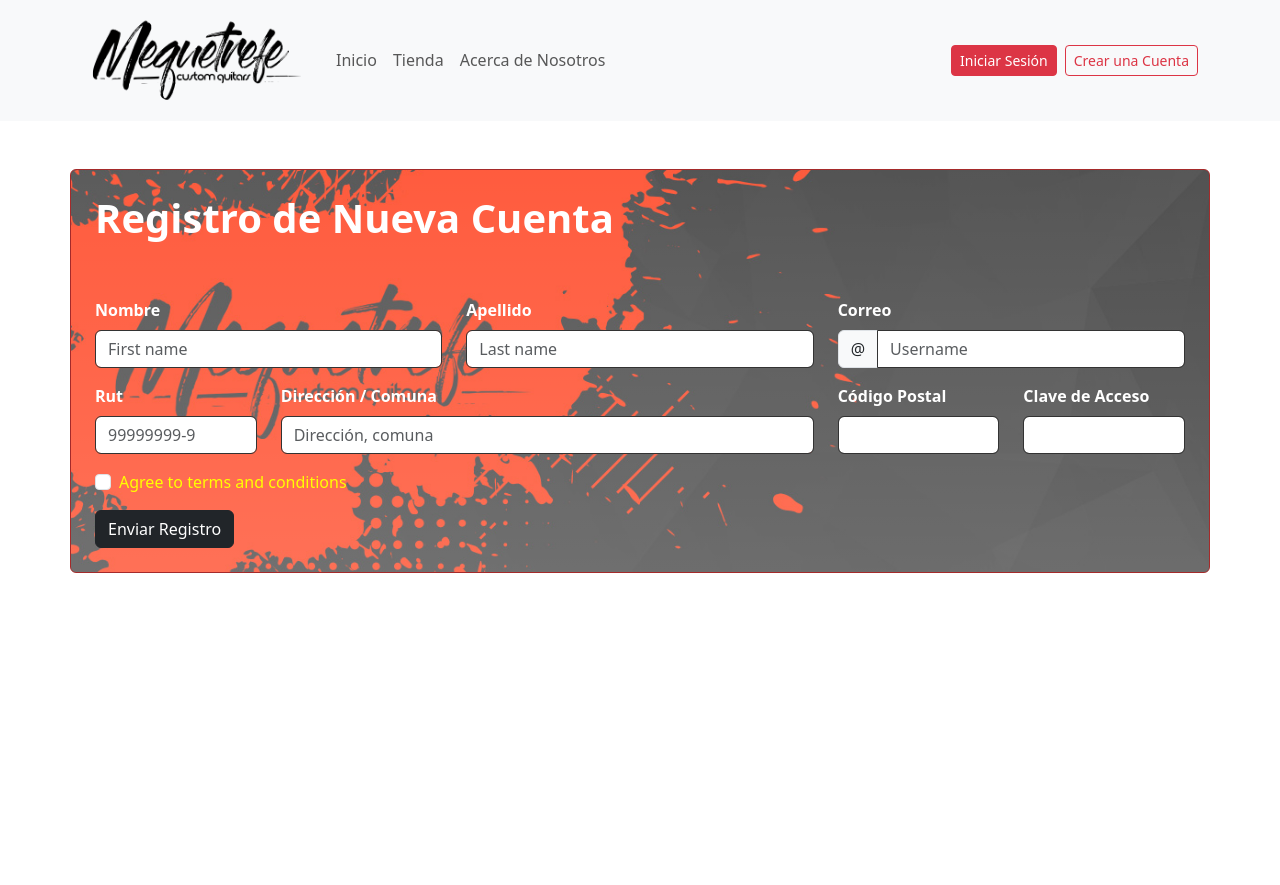
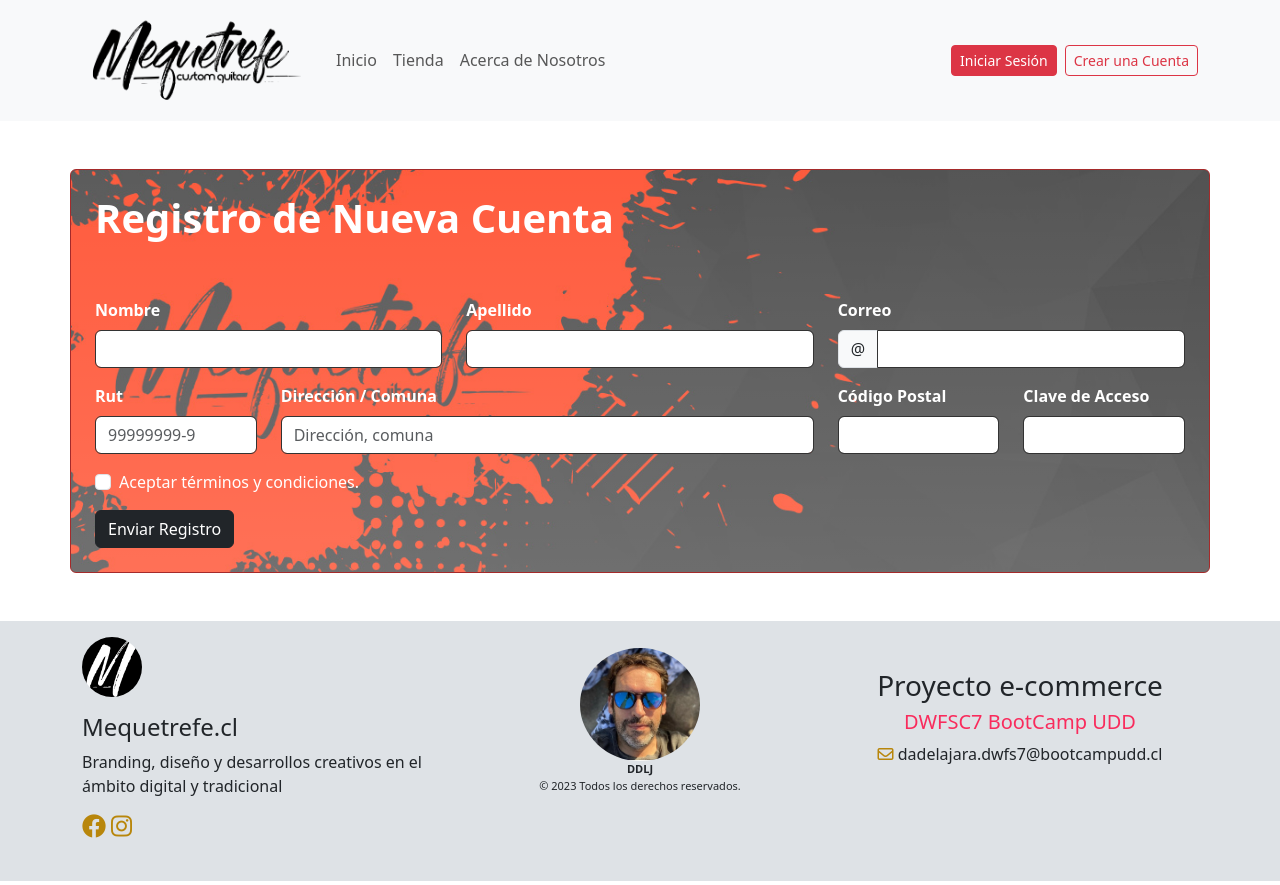
Before and after one commit to Ddelajara/Mequetrefe, a React (Vite) app: page /Registrate in a window 1280 px wide. Before the commit the page ends 800 px from the top, so only its background shows below. Built offline with nearby package versions, Linux system fonts and the light colour scheme; no server answers.

Commit message:
Subida a Netlify Final

```diff
--- a/src/components/MenuNav.jsx
+++ b/src/components/MenuNav.jsx
@@ -46,7 +46,7 @@ export function MenuNav() {
                 <Nav className="me-auto">
                     <Nav.Link href="/">Inicio</Nav.Link>
                     <Nav.Link href="/ListaProductos">Tienda</Nav.Link>
-                    <Nav.Link href="#link">Acerca de Nosotros</Nav.Link>
+                    <Nav.Link href="/Acerca">Acerca de Nosotros</Nav.Link>
                     {/* <button onClick={() => setIsLoggedIn(!isLoggedIn)}>
                     {isLoggedIn ? 'Logout' : 'Login'}
                     </button> */}
--- a/src/components/Registrate.jsx
+++ b/src/components/Registrate.jsx
@@ -9,6 +9,7 @@ import axios from 'axios';
 import Swal from 'sweetalert2'
 import withReactContent from 'sweetalert2-react-content'
 import { useNavigate } from 'react-router-dom';
+import { Footer } from './Footer';
 
 const MySwal = withReactContent(Swal)
 
@@ -19,14 +20,14 @@ export function Registrate() {
 
   const handleSubmit = async (event) => {
     event.preventDefault();
+
     const form = event.currentTarget;
+
     if (form.checkValidity() === false) {
       event.stopPropagation();
     } else {
       // Recolecta la data del formulario
       const formData = new FormData(form);
-
-
       const userData = {
         nombre: formData.get('nombre'),
         apellido: formData.get('apellido'),
@@ -35,7 +36,6 @@ export function Registrate() {
         direccion: formData.get('direccion'),
         codigoPostal: formData.get('codigoPostal'),
         password: formData.get('password'),
-        // Asegúrate de agregar campos para 'rut' y 'password' en tu formulario
       };
       // Envía la data al servidor usando axios
       try {
@@ -61,7 +61,6 @@ export function Registrate() {
         }
       } catch (error) {
         if (error.response) {
-          // Mostrar el mensaje de error desde el servidor si está disponible
             Swal.fire({
                 icon: 'error',
                 title: 'Problemas en el registro',
@@ -73,10 +72,12 @@ export function Registrate() {
         }
       }
     }
+
     setValidated(true);
   };
 
   return (
+    <>
 
     <Container className='rounded border p-4 mt-5 custom-border-color'
         style={{
@@ -93,7 +94,7 @@ export function Registrate() {
             <Form.Control
                 required
                 type="text"
-                placeholder="First name"
+                placeholder=""
                 name="nombre"
                 //defaultValue="Mark"
             />
@@ -110,7 +111,7 @@ export function Registrate() {
             <Form.Control
                 required
                 type="text"
-                placeholder="Last name"
+                placeholder=""
                 name="apellido"
                 //defaultValue="Otto"
             />
@@ -128,7 +129,7 @@ export function Registrate() {
                 <InputGroup.Text id="inputGroupPrepend">@</InputGroup.Text>
                 <Form.Control
                 type="text"
-                placeholder="Username"
+                placeholder=""
                 aria-describedby="inputGroupPrepend"
                 name="correo"
                 required
@@ -148,11 +149,14 @@ export function Registrate() {
             <Form.Control type="text"
                             placeholder="99999999-9"
                             name="rut"
-                            required />
+                            required
+                            //isInvalid={!rutValido}
+                            //onChange={handleRutChange}
+                            />
             <Form.Control.Feedback
                 type="invalid"
                 style={{ color: '#ffff00' }}>
-                Ingresar Rut.
+                 RUT no válido.
             </Form.Control.Feedback>
             </Form.Group>
             <Form.Group as={Col} md="6" controlId="validationCustom03">
@@ -198,13 +202,16 @@ export function Registrate() {
         <Form.Group className="mb-3">
             <Form.Check
             required
-            label="Agree to terms and conditions"
-            feedback="You must agree before submitting."
+            //label="Aceptar términos y condiciones."
+            label={<span style={{ color: '#ffffff' }}>Aceptar términos y condiciones.</span>}
+            feedback={<span style={{ color: '#ffffff' }}>Debe aceptar antes de enviar.</span>}
             feedbackType="invalid"
-            style={{ color: '#ffff00' }}/>
+            style={{ color: '#ffffff' }}/>
         </Form.Group>
         <Button variant="dark" type="submit">Enviar Registro</Button>
         </Form>
     </Container>
+    <Footer />
+    </>
   );
 }
--- /dev/null
+++ b/src/pages/Acerca.jsx
@@ -0,0 +1,18 @@
+import React from 'react';
+import Image from 'react-bootstrap/Image';
+
+export const Acerca = () => {
+    return (
+        <div className="container mt-5">
+            {/* Espacio para la imagen */}
+            <div className="d-flex justify-content-center mb-4">
+                <Image src="/image/acerca.jpg" alt="Acerca de nosotros" />
+            </div>
+
+            {/* Slogan */}
+            <div className="text-center">
+                <h1>Somos, Rock, Arte y Estilo</h1>
+            </div>
+        </div>
+    );
+};
--- a/src/router/AppRouter.jsx
+++ b/src/router/AppRouter.jsx
@@ -8,6 +8,7 @@ import { ListaProductos } from "../pages/ListaProductos"
 import { PagoOk } from "../pages/PagoOk"
 import { Transito } from "../pages/Transito"
 import { LoginOk } from "../pages/LoginOk"
+import { Acerca } from "../pages/Acerca"
 
 export const AppRouter = () => {
   return (
@@ -23,6 +24,7 @@ export const AppRouter = () => {
             <Route path='/PagoOK' element={<PagoOk />}/>
             <Route path='/Transito' element={<Transito />}/>
             <Route path='/LoginOk' element={<LoginOk />}/>
+            <Route path='/Acerca' element={<Acerca />}/>
         </Routes>
 
     </>
```
Also changed, not shown: src/helpers/utils.js (added, +32 -0 lines), public/image/acerca.jpg (added), public/image/banda.jpg (added).
